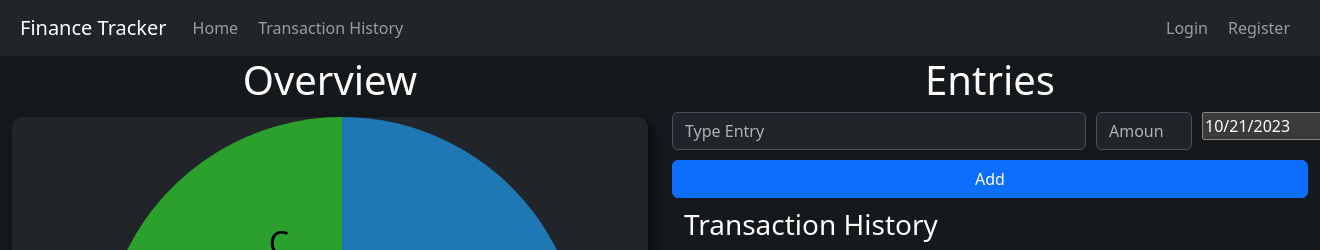
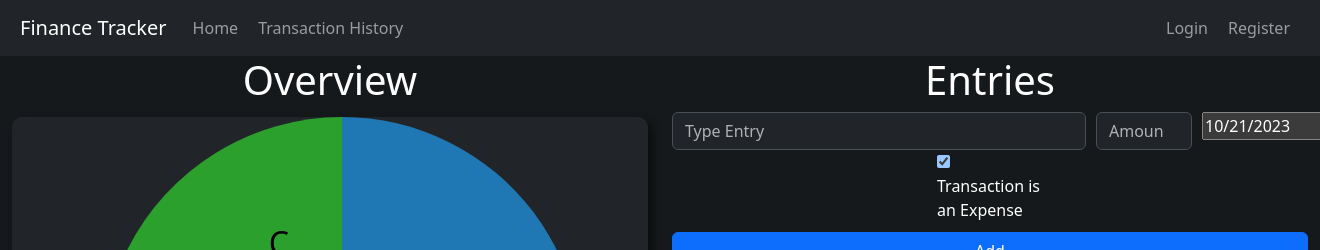
Before and after one commit to Nikko-Adrian-Pacleb/FinanceTracker, a Flask app: page / in a window 1320 px wide; the page is wider, and only the part inside the window is pictured. Shown: the top 250 px of that part. Run offline with Flask 3, Linux system fonts and the light colour scheme; data that the repository does not hold is empty.

Commit message:
isExpense input added and working

```diff
--- a/app.py
+++ b/app.py
@@ -2,6 +2,7 @@ from flask import Flask, render_template, jsonify, request, redirect, url_for
 from sqlalchemy.orm import Session
 from database import engine
 from models.Transaction import Transaction, load_transactions
+import sys
 
 app = Flask(__name__)
 
@@ -15,7 +16,13 @@ def get_home():
 @app.route('/submit', methods=['POST'])
 def submit():
     if request.method == 'POST':
-        newTransaction = Transaction(title=request.form.get('title'), amount=request.form.get('amount'), transactionDate=request.form.get('date'))
+        title = request.form.get('title')
+        isExpense = request.form.get('isExpense') == 'isExpense'
+        amount = request.form.get('amount')
+        transactionDate = request.form.get('date')
+
+        newTransaction = Transaction(title=title, isExpense=isExpense, amount=amount, transactionDate=transactionDate)
+        # return newTransaction.__repr__()
         session.add(newTransaction)
         try:
             session.commit()
--- a/models/Transaction.py
+++ b/models/Transaction.py
@@ -16,8 +16,8 @@ class Transaction(declarative_base()):
     transactionDate = Column(String(255))
 
     def __repr__(self):
-        return "<Transaction(title='%s', amount='%s', transactionDate='%s')>" % (
-            self.title, self.amount, self.transactionDate)
+        return "<Transaction(title='%s', isExpense=%s amount='%s', transactionDate='%s')>" % (
+            self.title, self.isExpense, self.amount, self.transactionDate)
 
 def load_transactions():
     with engine.connect() as conn:
--- a/templates/dashboard.html
+++ b/templates/dashboard.html
@@ -25,14 +25,17 @@
         <form method="POST" action="/submit">
           <div class="row">
               <div class="col-8 no-padding right-padding">
-                  <input name="title" id="title" class="form-control" placeholder="Type Entry">
+                <input name="title" id="title" class="form-control" placeholder="Type Entry">
               </div>
             <div class="col-2 no-padding right-padding">
-                <input name="amount" id="amount" type="number" step="0.01" class="form-control" placeholder="Amount">
+              <input name="amount" id="amount" type="number" step="0.01" class="form-control" placeholder="Amount">
             </div>
             <div class="col-2 no-padding">
-                <!-- <input name="date" id="date" class="form-control" placeholder="Date"> -->
-                <input type="date" id="date" name="date"/>
+              <input type="date" id="date" name="date"/>
+            </div>
+            <div class="col-2 no-padding">
+              <input type="checkbox" id="isExpense" name="isExpense" checked>
+              <label for="isExpense">Transaction is an Expense</label>
             </div>
           </div>
             <div class="row">
```
